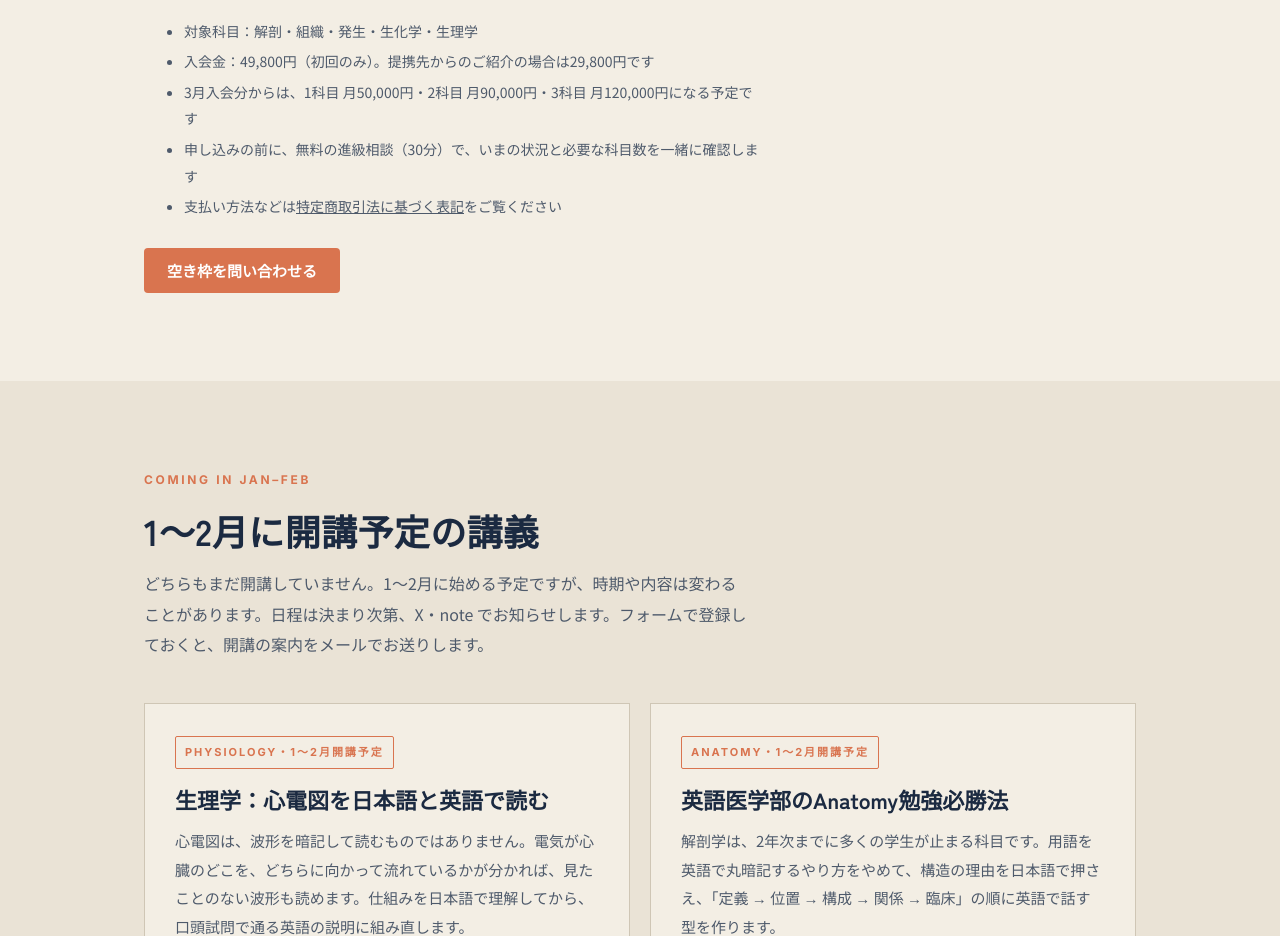
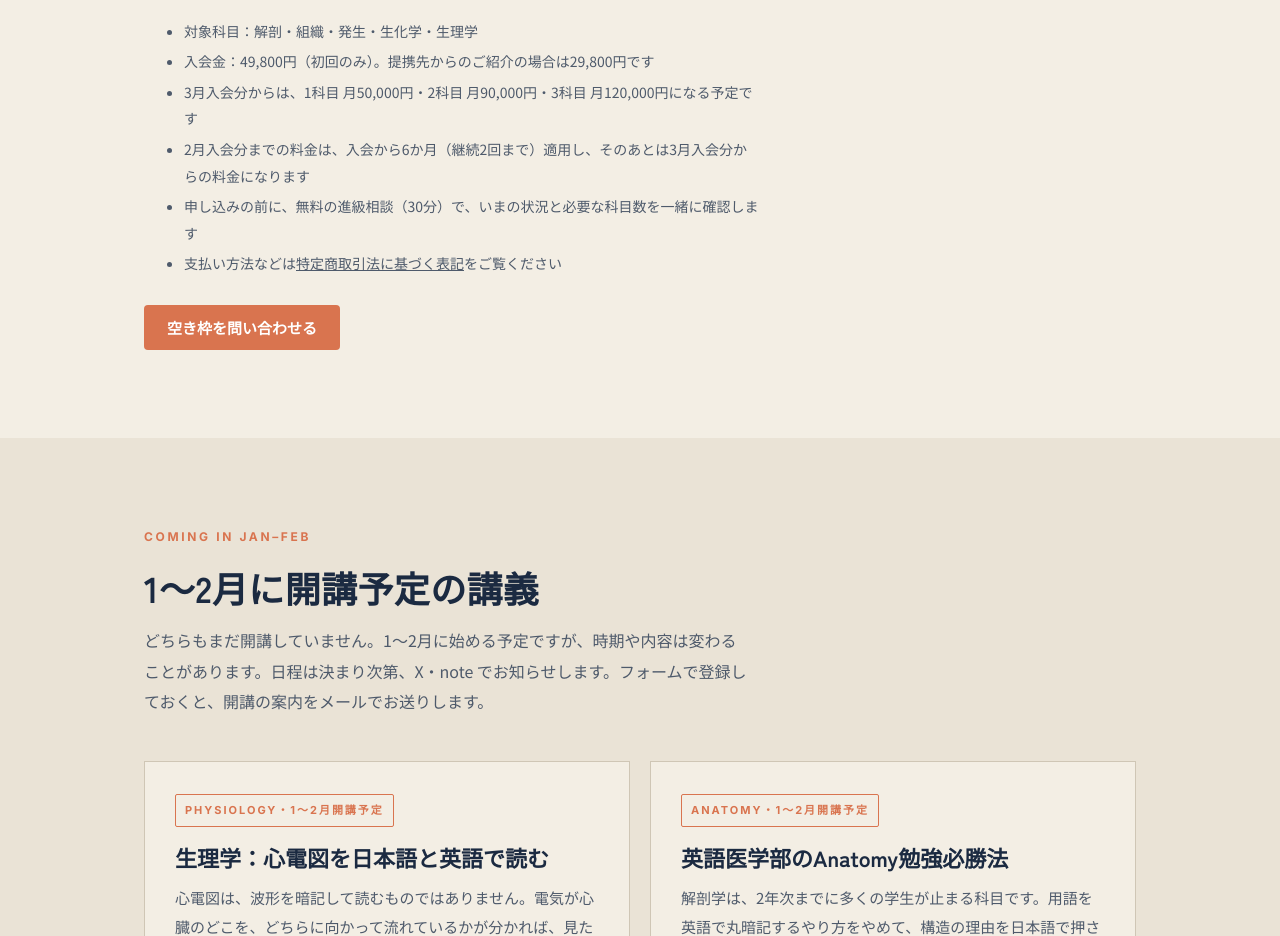
Before and after one commit to medcend/medcend.github.io, a plain HTML site: page index.html in a window 1280 px wide. Shown: the part 5540-6476 px from the top of the page. Drawn offline with Linux system fonts and the light colour scheme.

Commit message:
Add note about February enrollment fee structure

```diff
--- a/index.html
+++ b/index.html
@@ -253,6 +253,7 @@
       <li>対象科目：解剖・組織・発生・生化学・生理学</li>
       <li>入会金：49,800円（初回のみ）。提携先からのご紹介の場合は29,800円です</li>
       <li>3月入会分からは、1科目 月50,000円・2科目 月90,000円・3科目 月120,000円になる予定です</li>
+      <li>2月入会分までの料金は、入会から6か月（継続2回まで）適用し、そのあとは3月入会分からの料金になります</li>
       <li>申し込みの前に、無料の進級相談（30分）で、いまの状況と必要な科目数を一緒に確認します</li>
       <li>支払い方法などは<a href="tokushoho.html">特定商取引法に基づく表記</a>をご覧ください</li>
     </ul>
```
